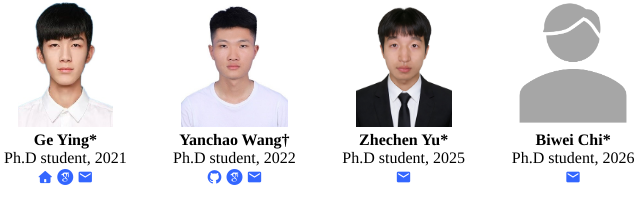
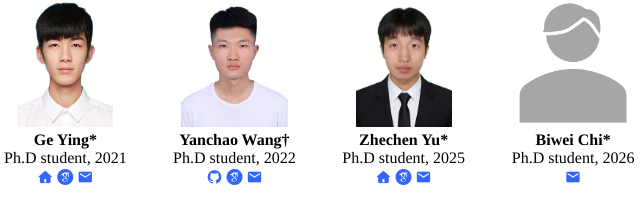
Before and after one commit to dwzhangzjnu/dwzhangzjnu.github.io, a plain HTML site: page group.html in a window 1280 px wide. Shown: the part 800-999 px from the top of the page, 405-1045 px from the left. Drawn offline with Linux system fonts and the light colour scheme.

Commit message:
Update group.html

```diff
--- a/group.html
+++ b/group.html
@@ -212,6 +212,12 @@
 					<br>
 					<font >Ph.D student, 2025</font>
 					<br>
+					<a href="https://yzc211.github.io/" >
+						<font size="4" color="#3366FF"><i class="iconfont">&#xe64e;</i></font>
+					</a>
+					<a href="https://scholar.google.com/citations?user=NsGJYVoAAAAJ" >
+						<font size="4" color="#3366FF"><i class="iconfont">&#xe601;</i></font>
+					</a>
 					<a href="mailto:yzc1201@zjnu.edu.cn" >
 						<font size="4" color="#3366FF"><i class="iconfont">&#xe6f6;</i></font>
 					</a>
```
